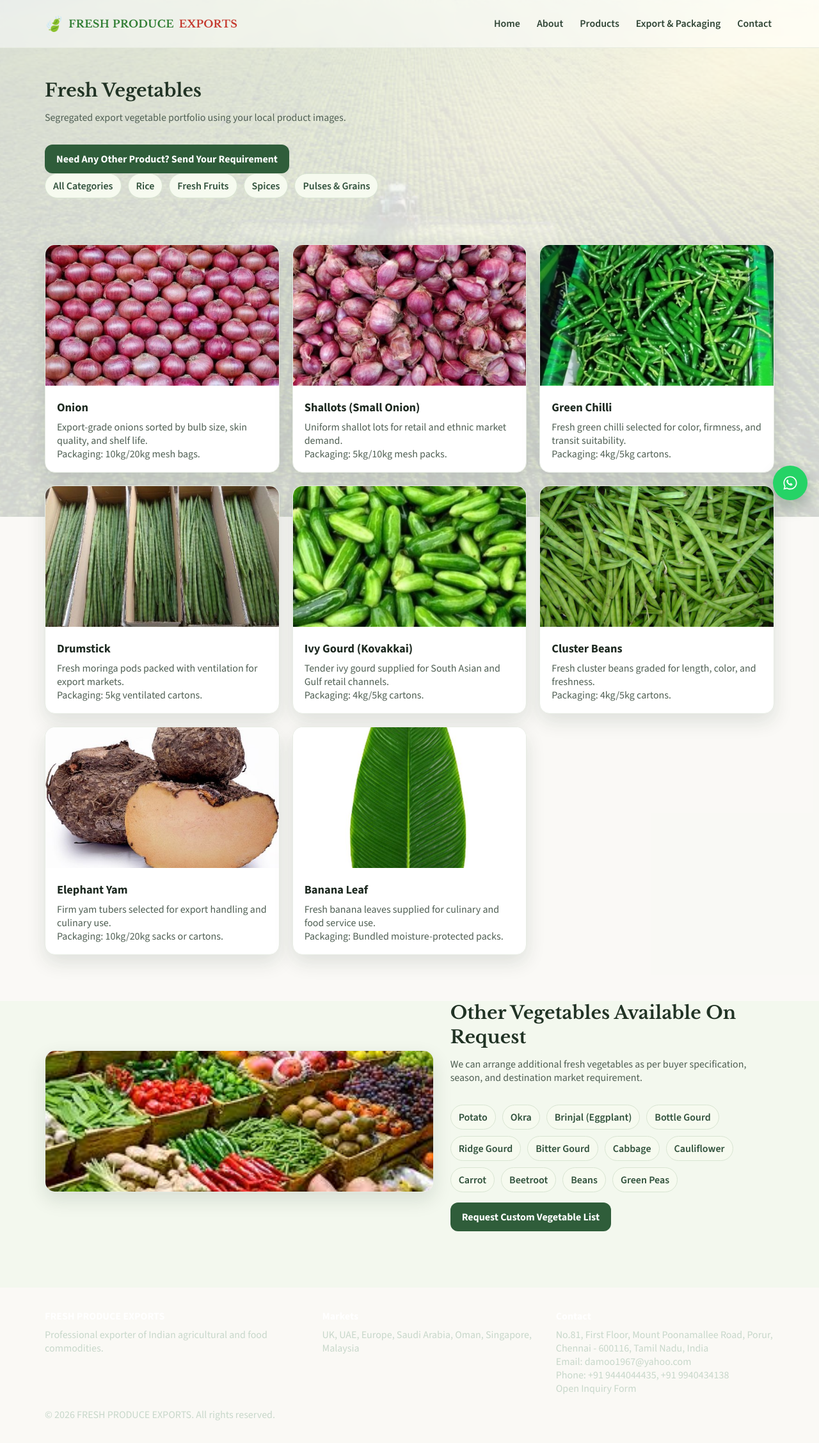
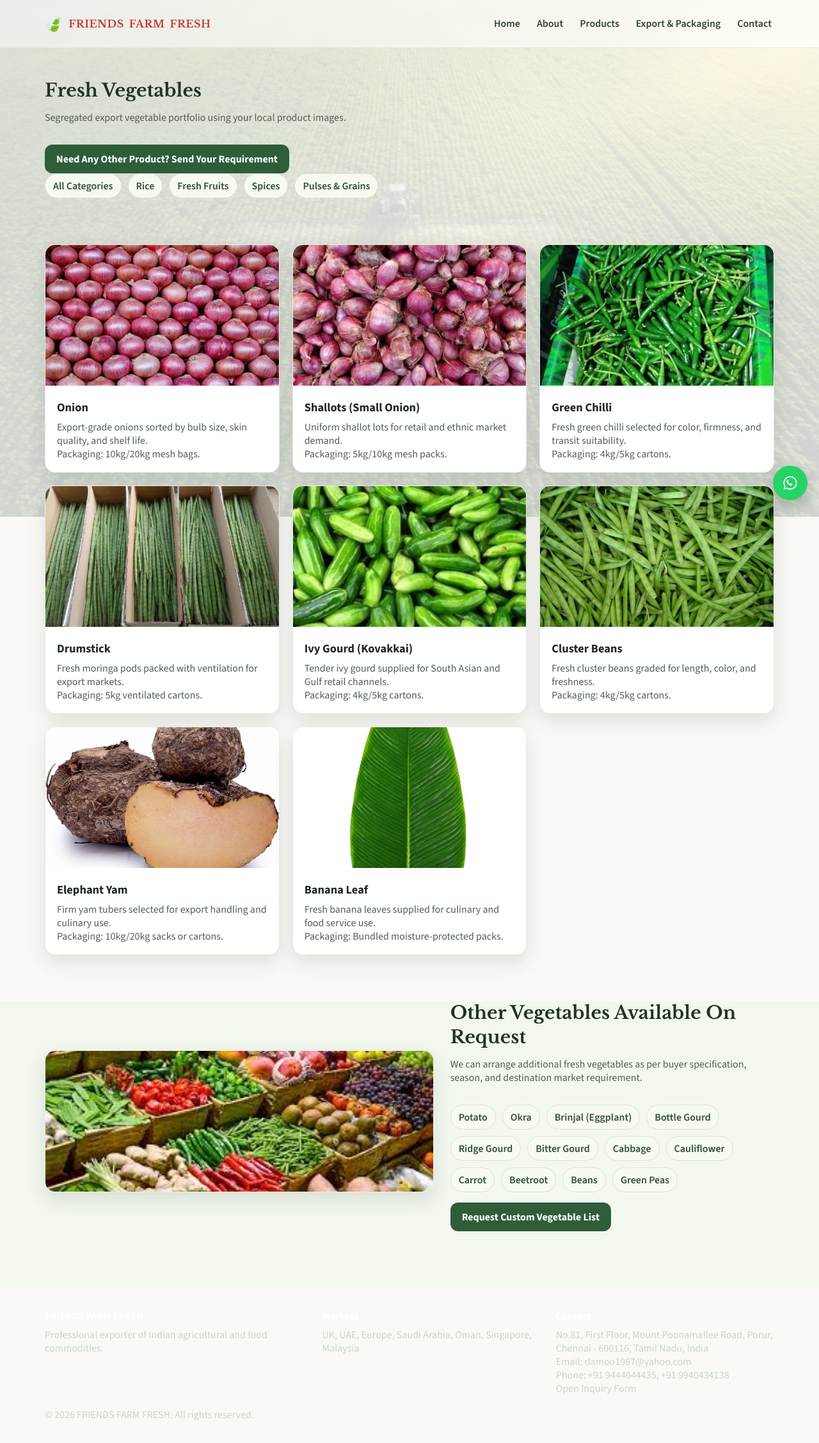
Before and after one commit to Badhri19/fresh-produce-exports-site, a plain HTML site: page fresh-vegetables.html in a window 1280 px wide. Shown: the whole page at 64% size. Drawn offline with nearby package versions, Linux system fonts and the light colour scheme.

Commit message:
Update fresh-vegetables.html for Friends Farm Fresh

```diff
--- a/fresh-vegetables.html
+++ b/fresh-vegetables.html
@@ -3,8 +3,8 @@
 <head>
   <meta charset="utf-8" />
   <meta name="viewport" content="width=device-width, initial-scale=1" />
-  <title>Fresh Vegetables | FRESH PRODUCE EXPORTS</title>
-  <meta name="description" content="Fresh vegetable export portfolio from FRESH PRODUCE EXPORTS." />
+  <title>Fresh Vegetables | FRIENDS FARM FRESH</title>
+  <meta name="description" content="Fresh vegetable export portfolio from FRIENDS FARM FRESH." />
   <link rel="preconnect" href="https://fonts.googleapis.com" />
   <link rel="preconnect" href="https://fonts.gstatic.com" crossorigin />
   <link href="https://fonts.googleapis.com/css2?family=Libre+Baskerville:wght@400;700&family=Source+Sans+3:wght@400;600;700&display=swap" rel="stylesheet" />
@@ -13,7 +13,7 @@
 <body>
   <header class="topbar">
     <div class="container nav-wrap">
-      <a class="brand" href="index.html">FRESH PRODUCE <span>EXPORTS</span></a>
+      <a class="brand" href="index.html"><span class="brand-word brand-friends"><span class="brand-initial">F</span>RIENDS</span> <span class="brand-word brand-farm"><span class="brand-initial">F</span>ARM</span> <span class="brand-word brand-fresh"><span class="brand-initial">F</span>RESH</span></a>
       <button class="menu-btn" type="button" aria-label="Open navigation">Menu</button>
       <nav class="nav-links">
         <a href="index.html">Home</a>
@@ -84,11 +84,11 @@
 
   <footer class="footer">
     <div class="container footer-grid">
-      <div><h4>FRESH PRODUCE EXPORTS</h4><p>Professional exporter of Indian agricultural and food commodities.</p></div>
+      <div><h4>FRIENDS FARM FRESH</h4><p>Professional exporter of Indian agricultural and food commodities.</p></div>
       <div><h4>Markets</h4><p>UK, UAE, Europe, Saudi Arabia, Oman, Singapore, Malaysia</p></div>
       <div><h4>Contact</h4><p>No.81, First Floor, Mount Poonamallee Road, Porur, Chennai - 600116, Tamil Nadu, India</p><p>Email: <a href="mailto:damoo1967@yahoo.com">damoo1967@yahoo.com</a></p><p>Phone: <a href="tel:+919444044435">+91 9444044435</a>, <a href="tel:+919940434138">+91 9940434138</a></p><p><a href="contact.html">Open Inquiry Form</a></p></div>
     </div>
-    <div class="container" style="margin-top:20px"><p class="muted">&copy; <span class="js-year"></span> FRESH PRODUCE EXPORTS. All rights reserved.</p></div>
+    <div class="container" style="margin-top:20px"><p class="muted">&copy; <span class="js-year"></span> FRIENDS FARM FRESH. All rights reserved.</p></div>
   </footer>
 
   <script src="script.js"></script>
```
